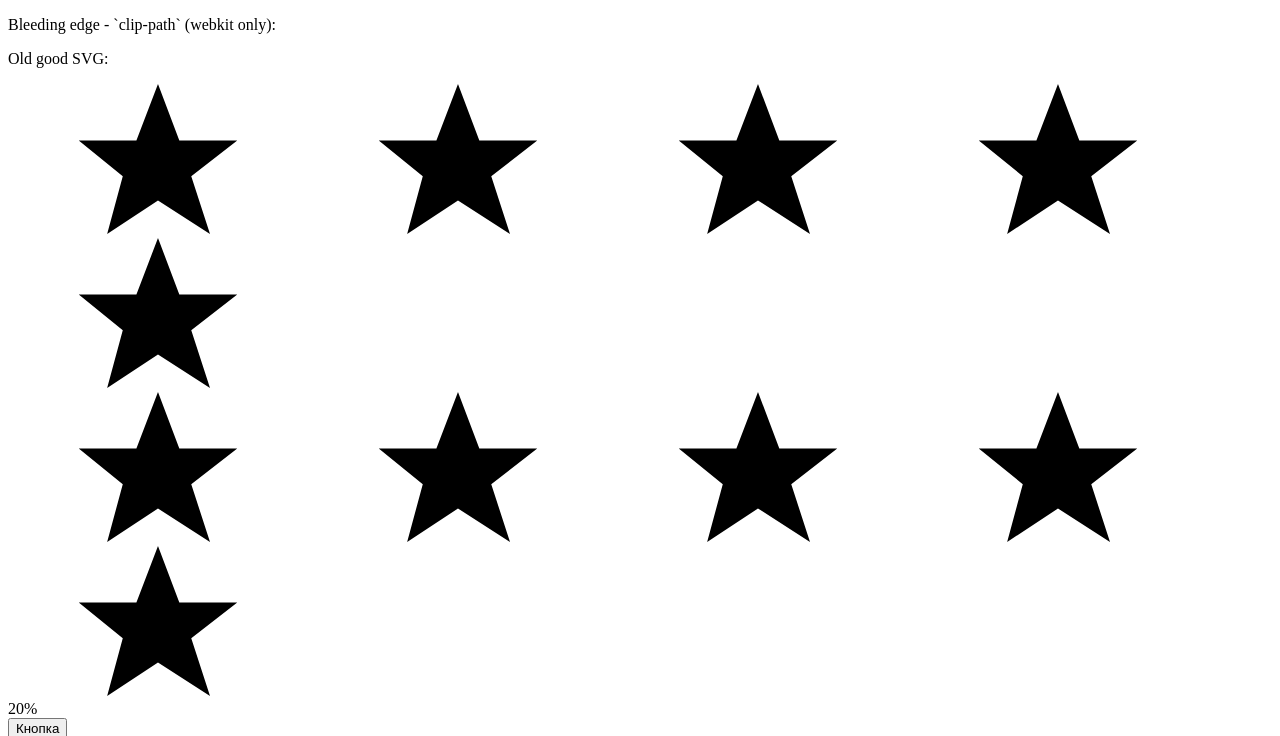
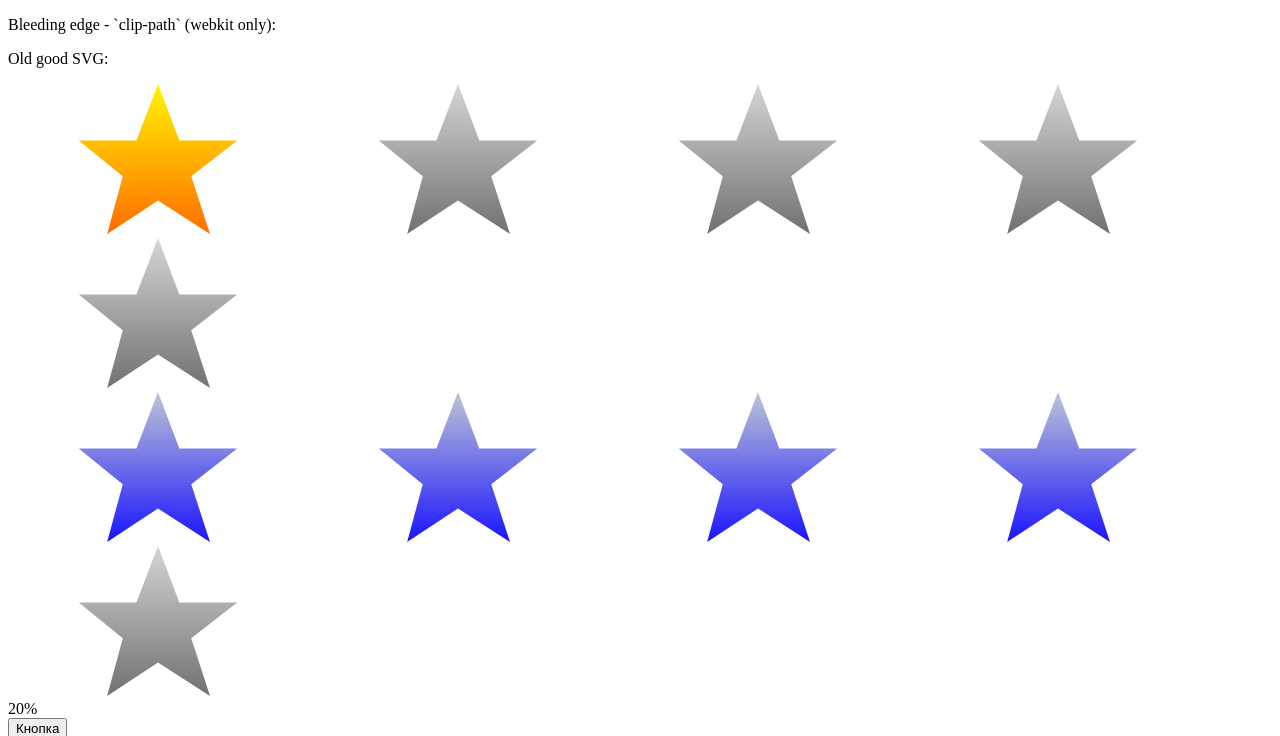
Before and after one commit to imposibrus/yandex-tt, a website built with webpack: page index.html in a window 1280 px wide. Both pictures are taken after a click on the icon 158 px from the left and 159 px from the top of the page. Shown: the top 736 px of the page. Built offline with nearby package versions, Linux system fonts and the light colour scheme; files whose address does not match are found by name.

Commit message:
fix - svg stars in Firefox

```diff
--- a/js/Rating.js
+++ b/js/Rating.js
@@ -1,5 +1,5 @@
 
-export default class Rating {
+export class Rating {
   ratingStars = [];
 
   constructor(element, options = {childSelector: 'span'}) {
@@ -31,3 +31,110 @@ export default class Rating {
     }, false);
   }
 }
+
+export class RatingSVG {
+  ratingStars = [];
+  options = {};
+
+  constructor(element, options = {}) {
+    if(element instanceof HTMLElement !== true) {
+      throw new Error('`element` should be `HTMLElement`');
+    }
+
+    let defaultOptions = {
+      childSelector: 'span',
+      defaultBgGradient: '#starGrayGradient',
+      activeBgGradient: '#starYellowGradient'
+    };
+
+    this.options = Object.assign({}, defaultOptions, options);
+
+    this.ratingStars = [].slice.call(element.querySelectorAll(this.options.childSelector));
+
+    let that = this,
+        active = this.ratingStars.filter((e) => e.classList.contains('active') );
+
+    for(let i = 0; i < this.ratingStars.length; i++) {
+      let star = this.ratingStars[i];
+
+      star.setAttribute('fill', `url(${this.options.defaultBgGradient})`);
+
+      star.addEventListener('click', function() {
+        for(let i = 0; i < that.ratingStars.length; i++) {
+          let star = that.ratingStars[i];
+          this !== star && star.classList.remove('active');
+        }
+
+        if(this.classList.contains('active')) {
+          this.classList.remove('active');
+          that.setAllDefault();
+          return;
+        }
+
+        this.classList.add('active');
+
+        this.setAttribute('fill', `url(${that.options.activeBgGradient})`);
+
+        let prev = this, next = this;
+        while ((prev = prev.previousSibling).nodeType === 1) {
+          prev.setAttribute('fill', `url(${that.options.activeBgGradient})`);
+        }
+        while ((next = next.nextSibling).nodeType === 1) {
+          next.setAttribute('fill', `url(${that.options.defaultBgGradient})`);
+        }
+      }, false);
+
+      star.addEventListener('mouseover', function() {
+        this.setAttribute('fill', `url(${that.options.activeBgGradient})`);
+        let prev = this;
+        while ((prev = prev.previousSibling).nodeType === 1) {
+          prev.setAttribute('fill', `url(${that.options.activeBgGradient})`);
+        }
+      }, false);
+
+      star.addEventListener('mouseout', function() {
+        let active = that.ratingStars.filter((e) => e.classList.contains('active') );
+
+        if(active.length) {
+          if(active[0] !== this) {
+            this.setAttribute('fill', `url(${that.options.defaultBgGradient})`);
+          }
+
+          let prev = active[0];
+          while ((prev = prev.previousSibling).nodeType === 1) {
+            prev.setAttribute('fill', `url(${that.options.activeBgGradient})`);
+          }
+
+          let next = active[0];
+          while ((next = next.nextSibling).nodeType === 1) {
+            next.setAttribute('fill', `url(${that.options.defaultBgGradient})`);
+          }
+        } else {
+          that.setAllDefault();
+        }
+      }, false);
+    }
+
+    if(active.length) {
+      let prev = active[0];
+      active[0].setAttribute('fill', `url(${this.options.activeBgGradient})`);
+      while (prev = prev.previousSibling) {
+        if(prev.nodeType !== 1) {
+          continue;
+        }
+        prev.setAttribute('fill', `url(${this.options.activeBgGradient})`);
+      }
+    }
+
+    element.addEventListener('mouseout', function() {
+      this.classList.remove('removed');
+    }, false);
+  }
+
+  setAllDefault() {
+    for(let i = 0; i < this.ratingStars.length; i++) {
+      let star = this.ratingStars[i];
+      star.setAttribute('fill', `url(${this.options.defaultBgGradient})`);
+    }
+  }
+}
--- a/js/main.js
+++ b/js/main.js
@@ -1,5 +1,5 @@
 
-import Rating from './Rating';
+import {Rating, RatingSVG} from './Rating';
 
 const clipPathRatings = document.querySelectorAll('.rating');
 
@@ -10,9 +10,5 @@ for(let i = 0; i < clipPathRatings.length; i++) {
 
 
 
-const SVGRatings = document.querySelectorAll('.rating-svg');
-
-for(let i = 0; i < SVGRatings.length; i++) {
-  let ratingNode = SVGRatings[i];
-  new Rating(ratingNode, {childSelector: '.svg-star'});
-}
+new RatingSVG(document.querySelector('.rating-svg'), {childSelector: '.svg-star'});
+new RatingSVG(document.querySelector('.rating-svg.blue'), {childSelector: '.svg-star', activeBgGradient: '#starBlueGradient'});
```
Also changed, not shown: css/main.styl (+0 -27 lines).
